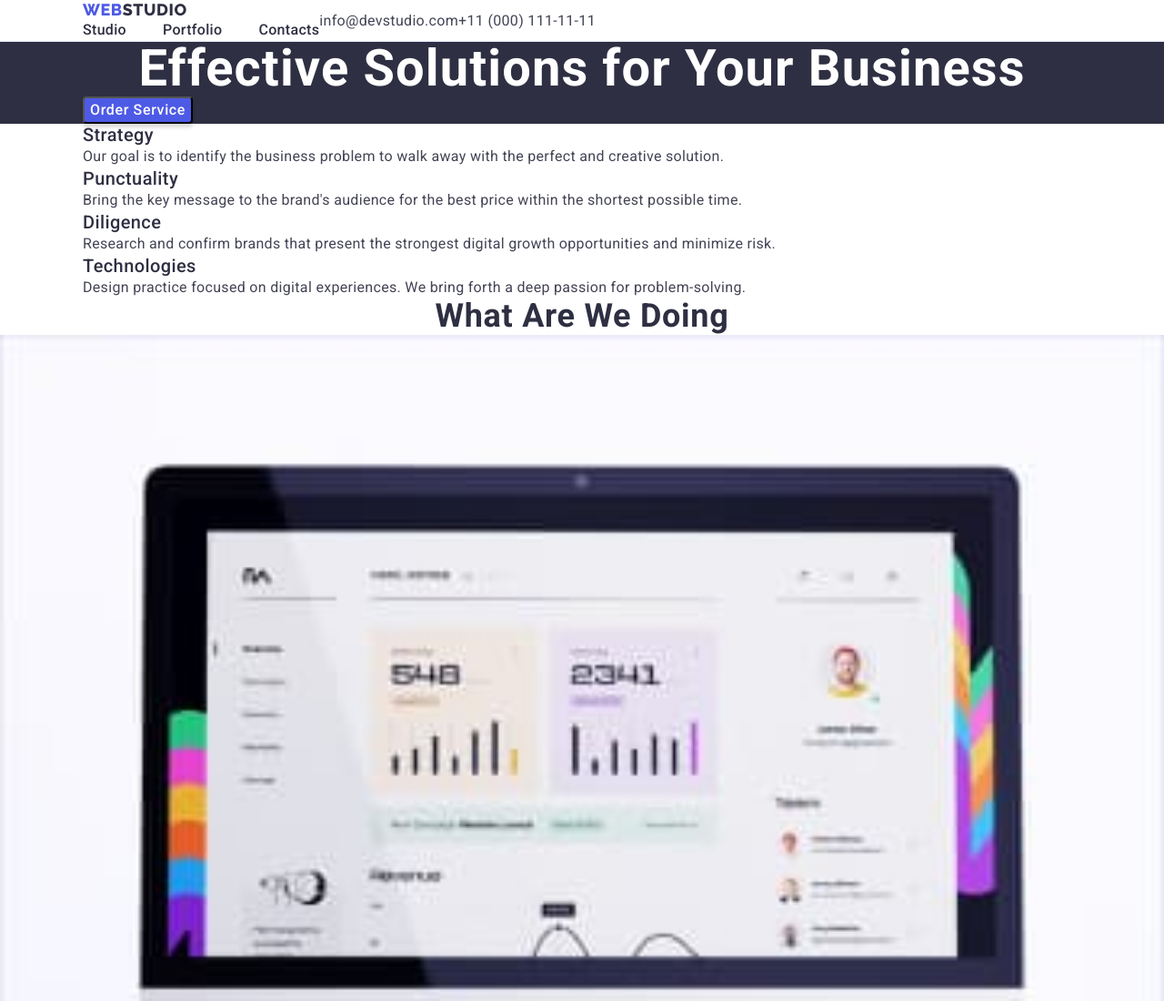
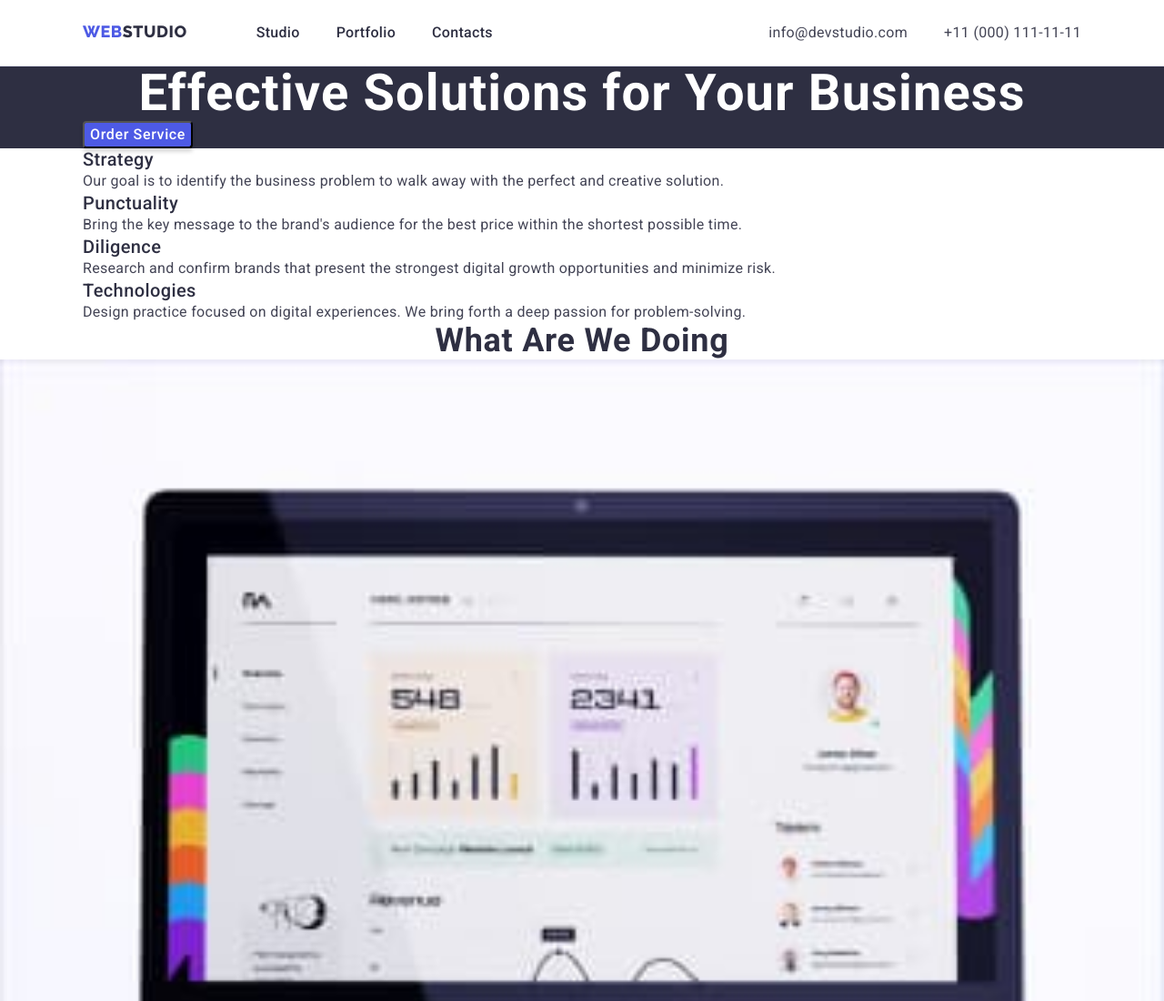
Before and after one commit to Smirnoff89/goit-markup-hw-03, a plain HTML site: page index.html in a window 1280 px wide. Shown: the top 1100 px of the page at 91% size. Drawn offline with nearby package versions, Linux system fonts and the light colour scheme.

Commit message:
header done

```diff
--- a/css/styles.css
+++ b/css/styles.css
@@ -86,6 +86,10 @@ header .container {
     margin-right: 76px;
 }
 
+.navigation {
+    display: flex;
+}
+
 .nav-list {
     display: flex;
 }
@@ -108,9 +112,17 @@ header .container {
     color: var(--background-color-1);
 }
 
+.address {
+    margin-left: auto;
+}
+
 .address-list {
     display: flex;
-    margin-left: auto;
+    padding: 24px 0px;
+}
+
+.address-list>li:not(:last-child) {
+    margin-right: 40px;
 }
 
 .address-link {
@@ -119,6 +131,8 @@ header .container {
     line-height: 1.5;
     letter-spacing: 0.02em;
     color: var(--primary-text-color);
+    display: flex;
+    align-items: center;
 }
 
 .address-link:hover,
--- a/index.html
+++ b/index.html
@@ -17,7 +17,7 @@
 <body>
     <header class="header">
         <div class="container">
-            <nav>
+            <nav class="navigation">
                 <a href="./index.html" class="header-logo link"><span class="accent">Web</span>Studio</a>
                 <ul class="nav-list list">
                     <li><a href="./index.html" class="nav-link link">Studio</a></li>
@@ -25,7 +25,7 @@
                     <li><a href="./contacts.html" class="nav-link link">Contacts</a></li>
                 </ul>
             </nav>
-            <address>
+            <address class="address">
                 <ul class="address-list list">
                     <li><a href="mailto:info@devstudio.com" class="address-link link">info@devstudio.com</a></li>
                     <li><a href="tel:+110001111111" class="address-link link">+11 (000) 111-11-11</a></li>
```
Also changed, not shown: contacts.html (+2 -2 lines), portfolio.html (+2 -2 lines).
